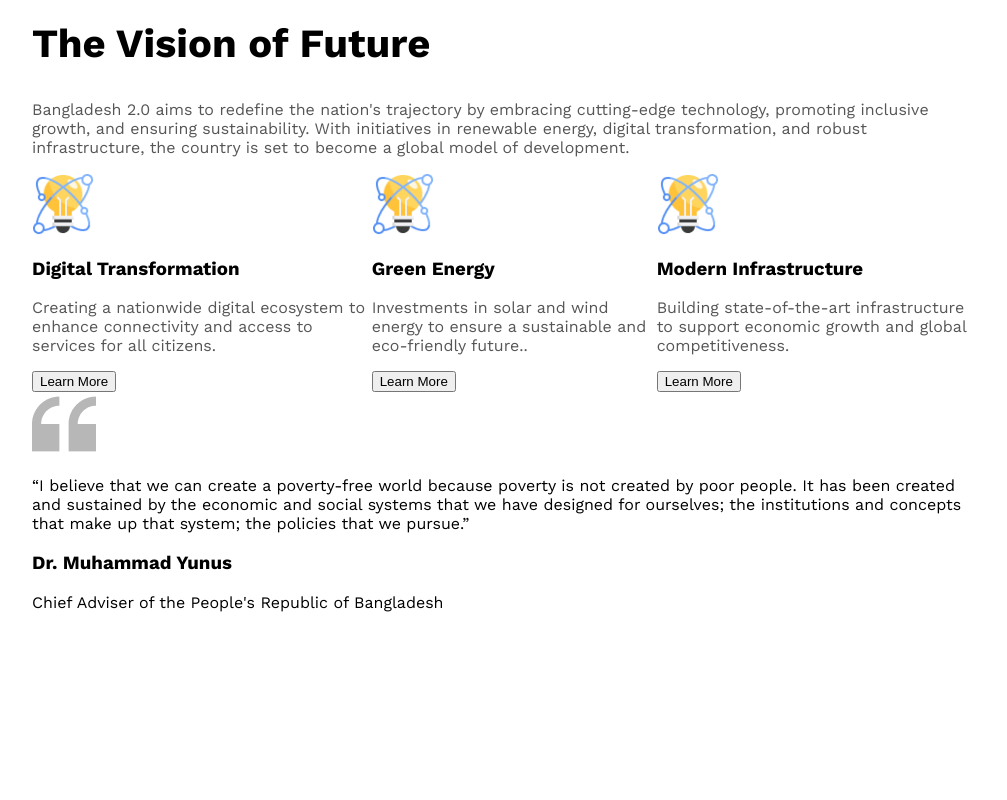
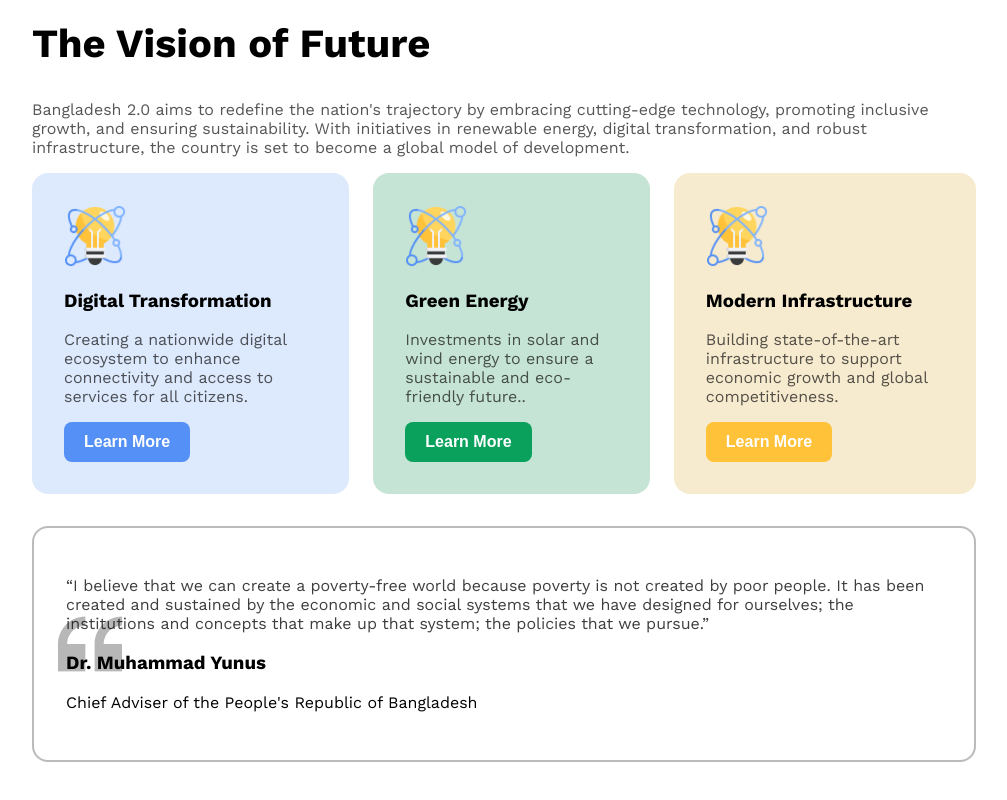
Before and after one commit to iqbalhossensayem/My-first-assignment, a plain HTML site: page index.html in a window 1280 px wide. Shown: the part 937-1737 px from the top of the page, without its empty margins (136-1143 px from the left). Before the commit the page ends 1629 px from the top, so only its background shows below. Drawn offline with nearby package versions, Linux system fonts and the light colour scheme.

Commit message:
work in quote

```diff
--- a/index.html
+++ b/index.html
@@ -47,24 +47,24 @@
                 <h3 class="vision heading">Digital Transformation</h3>
                 <p class="vision-paragrapg">Creating a nationwide digital ecosystem to enhance connectivity and access to services for all
                     citizens.</p>
-                <button class="vision-btn">Learn More</button>
+                <button class="vision-btn" style="background-color:#5490F5 ;" >Learn More</button>
             </div>
             <div class="light-green">
                 <img class="card" src="assets/card-icon.png" alt="">
                 <h3 class="vision heading">Green Energy</h3>
                 <p class="vision-paragrapg">Investments in solar and wind energy to ensure a sustainable and eco-friendly future..</p>
-                <button class="vision-bnt">Learn More</button>
+                <button class="vision-btn" style="background-color: #09A15C;">Learn More</button>
             </div>
             <div class="light-yellow">
                 <img class="card" src="assets/card-icon.png" alt="">
                 <h3 class="vision heading">Modern Infrastructure</h3>
                 <p class="vision-paragrapg">Building state-of-the-art infrastructure to support economic growth and global competitiveness.</p>
-                <button class="vision-bnt">Learn More</button>
+                <button class="vision-btn" style="background-color: #FFC239;">Learn More</button>
             </div>
         </section>
         <section class="vision-3">
-            <img src="assets/quote-bg.png" alt="">
-            <p>“I believe that we can create a poverty-free world because poverty is not created by poor people. It has
+
+            <p class="quote">“I believe that we can create a poverty-free world because poverty is not created by poor people. It has
                 been created and sustained by the economic and social systems that we have designed for ourselves; the
                 institutions and concepts that make up that system; the policies that we pursue.”</p>
             <h3>Dr. Muhammad Yunus</h3>
--- a/style/style.css
+++ b/style/style.css
@@ -1,8 +1,15 @@
+
+
+
 .work-sans-normal {
     font-family: "Work Sans", serif;
     font-optical-sizing: auto;
     font-style: normal;
+    /* max-width:  1680px;
+    margin: 0 auto; */
 }
+
+
 
 /* nav style */
 
@@ -37,7 +44,7 @@ nav {
     align-items: center;
     justify-content: space-between;
     border-radius: 8px;
-    margin-top: 33px;
+     margin-top: 33px;
     margin-left: 160px;
     margin-right: 160px;
     padding-left: 60px;
@@ -110,6 +117,12 @@ nav {
 }
 
 .vision-btn{
+    font-weight: 600;
+    font-size: 16px;
+    color: #FFFFFF;
+    padding: 11px 20px;
+    border: none;
+    border-radius: 8px;
 
 }
 
@@ -119,4 +132,36 @@ nav {
     display: flex;
     align-items: center;
     justify-content: space-between;
+    gap: 24px;
+
 }
+.light-purple{
+    background-color:rgba(84, 144, 245, 0.2) ;
+    border-radius: 16px;
+    padding: 32px;
+}
+.light-green{
+    background-color:#C6E4D6;
+    border-radius: 16px;
+    padding: 32px;
+}
+.light-yellow{
+    background-color: #F7EBCF;
+    border-radius: 16px;
+    padding: 32px;
+}
+.vision-3{
+    background-image: url(../assets/quote-bg.png);
+    background-repeat: no-repeat;
+    background-position: 24px ;
+    /* padding: 25px 1192px 167px 24px; */
+    background-color: #FFFFFF;
+    border: 2px solid rgba(142, 142, 142, 0.6);
+    border-radius: 16px;
+    padding: 32px;
+    margin: 32px 0px 80px 0px;
+
+}
+.quote{
+color: rgba(14, 14, 14, 0.8);
+}
```
